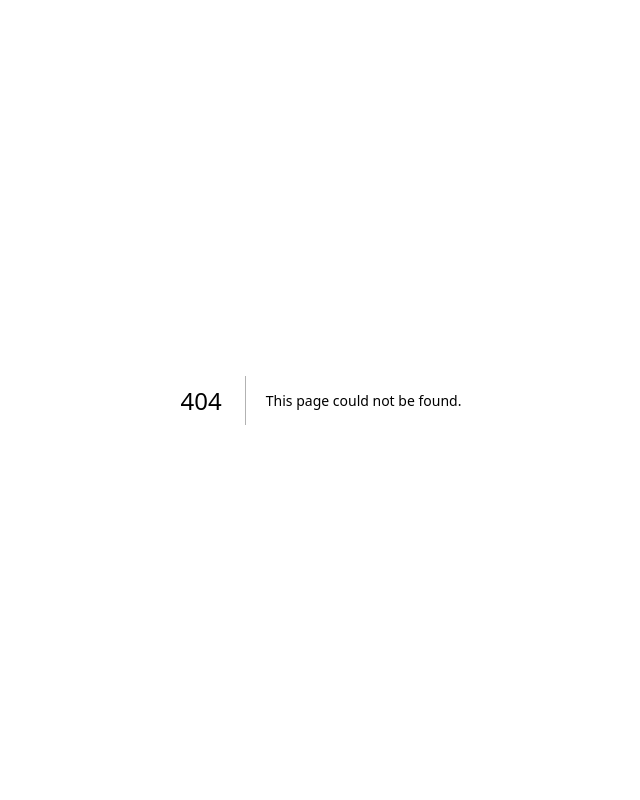
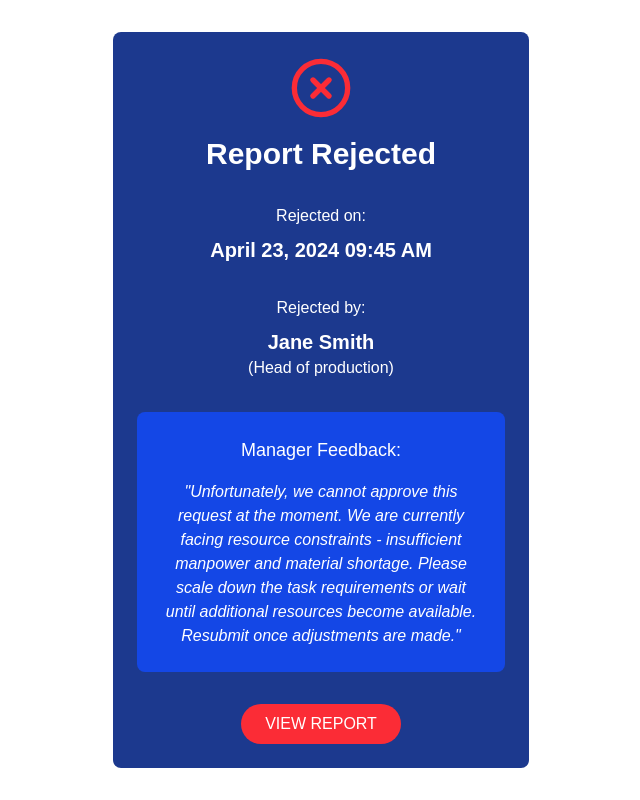
Before and after one commit to AsithaUdara/DockTrack, a Next.js app: page /approval-notification-reject in a window 1280 px wide. Before the commit this address had no page. Shown: the whole page, without its empty margins (319-959 px from the left). Built offline with nearby package versions, Linux system fonts and the light colour scheme.

Commit message:
create approval success and reject notification

```diff
--- /dev/null
+++ b/src/app/approval-notification-reject/page.tsx
@@ -0,0 +1,69 @@
+// --- Icon Components (Simulating Lucide Icons using Inline SVG) ---
+const Icon = ({ children, className = 'w-5 h-5' }: { children: React.ReactNode, className?: string }) => (
+    <svg xmlns="http://www.w3.org/2000/svg" width="24" height="24" viewBox="0 0 24 24" fill="none" stroke="currentColor" strokeWidth="2" strokeLinecap="round" strokeLinejoin="round" className={className}>
+        {children}
+    </svg>
+);
+
+const CheckCircle = (props: { className?: string }) => (
+    <Icon className={props.className}>
+        <path d="M22 11.08V12a10 10 0 1 1-5.93-9.14" />
+        <polyline points="22 4 12 14.01 9 11.01" />
+    </Icon>
+);
+
+const XCircle = (props: { className?: string }) => (
+    <Icon className={props.className}>
+        <circle cx="12" cy="12" r="10" />
+        <line x1="15" y1="9" x2="9" y2="15" />
+        <line x1="9" y1="9" x2="15" y2="15" />
+    </Icon>
+);
+
+export default function ApprovalNotification() {
+    return (
+        <div className="min-h-screen  bg-white flex items-center justify-center p-4">
+            <div className="bg-blue-900  w-1/3 p-6 text-white rounded-lg  text-center">
+                {/* Reject Icon */}
+                <div className="flex justify-center mb-4">
+                    <XCircle className="w-16 h-16 text-red-500" />
+                </div>
+
+                {/* Main Heading */}
+                <h1 className="text-3xl font-bold mb-8">Report Rejected</h1>
+
+                {/* Submission Date */}
+                <div className="mb-8">
+                    <p className=" mb-2">Rejected on:</p>
+                    <p className="text-xl font-semibold">April 23, 2024 09:45 AM</p>
+                </div>
+
+                {/* Rejected By */}
+                <div className="mb-8">
+                    <p className=" mb-2">Rejected by:</p>
+                    <p className="text-xl font-semibold">Jane Smith</p>
+                    <p className=" mb-2">(Head of production)</p>
+                </div>
+
+
+                {/* Manager Feedback */}
+                <div className="bg-blue-700 rounded-lg p-6 mb-8">
+                    <p className="text-lg mb-4">
+                        Manager Feedback:
+                    </p>
+                    <p className="italic">
+                        "Unfortunately, we cannot approve this request at the moment. We are currently facing resource constraints - insufficient manpower and material shortage. Please scale down the task requirements or wait until additional resources become available. Resubmit once adjustments are made."
+                    </p>
+
+                </div>
+
+                {/* View report button */}
+                <div className="flex justify-center">
+                    <button className="bg-red-500 text-white px-6 py-2 rounded-full font-medium hover:bg-red-600 ">
+                        VIEW REPORT
+                    </button>
+                </div>
+            </div>
+        </div>
+    );
+}
```
Also changed, not shown: src/app/approval-notification-success/page.tsx (renamed from src/app/approval-notification/page.tsx).
